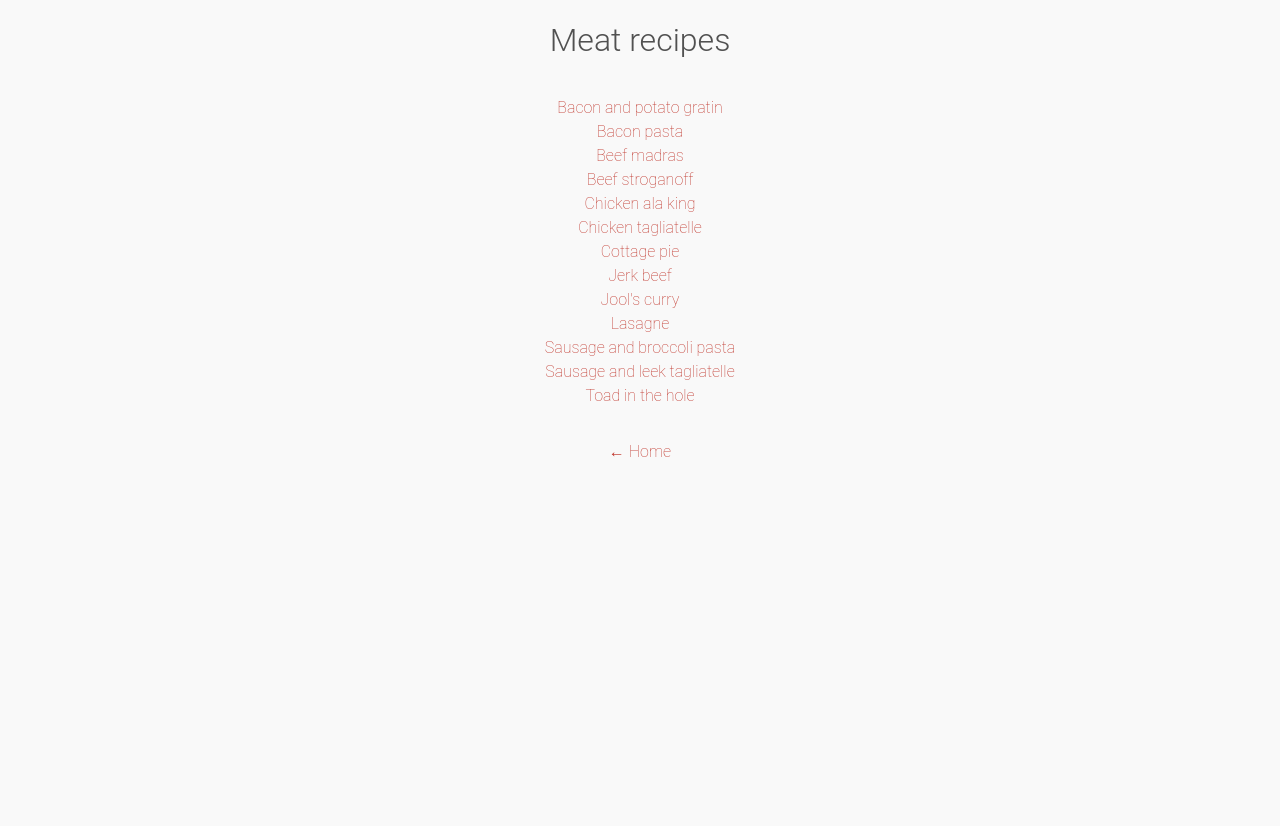
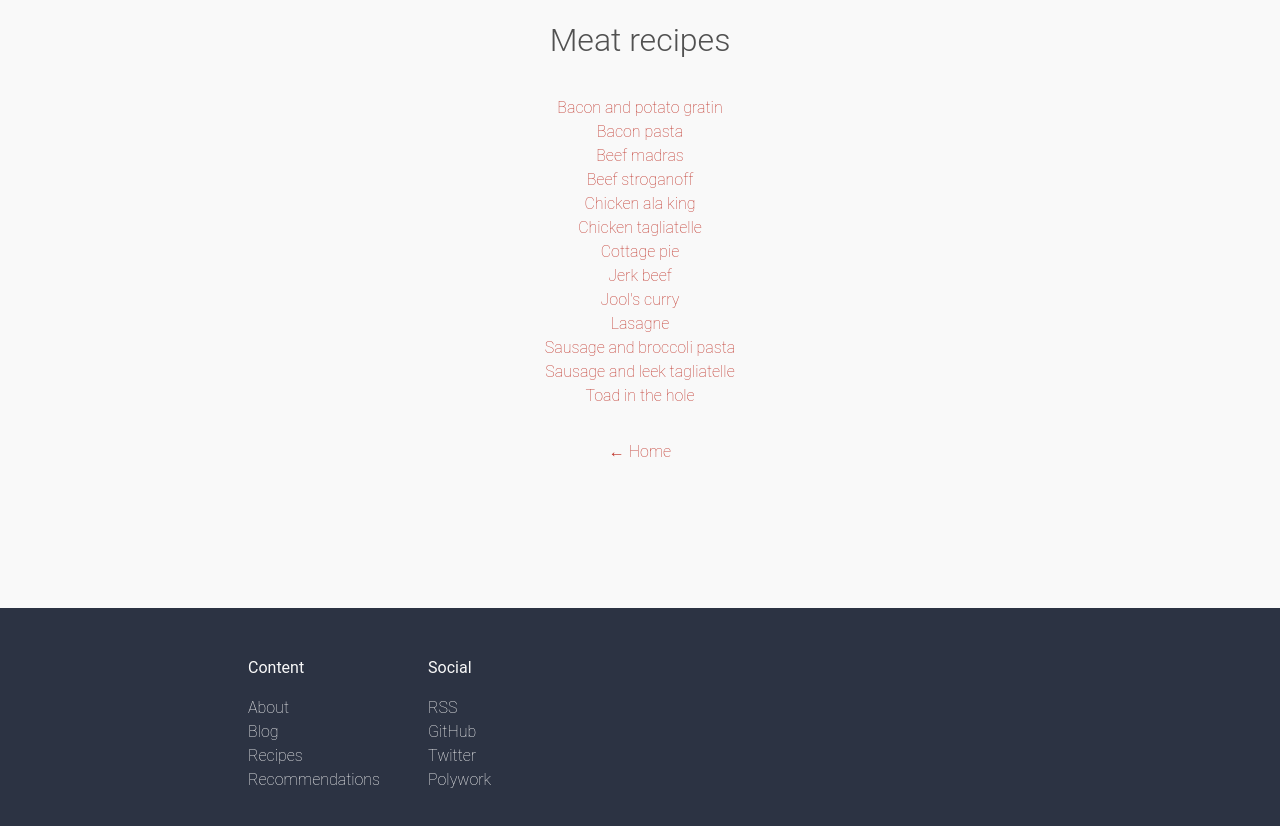
Before and after one commit to benmatselby/recipes, a Next.js app: page /meat in a window 1280 px wide. Shown: the top 826 px of the page. Before the commit the page ends 800 px from the top, so only its background shows below. Built offline with nearby package versions, Linux system fonts and the light colour scheme.

Commit message:
Add in the footer for some consistency with the main site.

```diff
--- /dev/null
+++ b/src/components/footer/Footer.js
@@ -0,0 +1,48 @@
+import styles from "./Footer.module.css";
+
+/**
+ * Responsible for rendering the footer
+ */
+export default function Footer() {
+  return (
+    <footer className={styles.footer}>
+      <div className={styles.content}>
+        <div className={styles.section}>
+          <h3 className={styles.title}>Content</h3>
+          <ul className={styles.links}>
+            <li>
+              <a href="https://benmatselby.dev/about/">About</a>
+            </li>
+            <li>
+              <a href="https://benmatselby.dev/post/">Blog</a>
+            </li>
+            <li>
+              <a href="https://recipes.benmatselby.dev/">Recipes</a>
+            </li>
+            <li>
+              <a href="https://benmatselby.dev/recommendations/">Recommendations</a>
+            </li>
+          </ul>
+        </div>
+
+        <div className={styles.section}>
+          <h3 className={styles.title}>Social</h3>
+          <ul className={styles.links}>
+            <li>
+              <a href="https://benmatselby.dev/index.xml">RSS</a>
+            </li>
+            <li>
+              <a href="https://github.com/benmatselby">GitHub</a>
+            </li>
+            <li>
+              <a href="https://twitter.com/benmatselby">Twitter</a>
+            </li>
+            <li>
+              <a href="https://www.polywork.com/benmatselby">Polywork</a>
+            </li>
+          </ul>
+        </div>
+      </div>
+    </footer>
+  );
+}
--- /dev/null
+++ b/src/components/footer/Footer.module.css
@@ -0,0 +1,51 @@
+.footer {
+  background-color: var(--clr-footer-background);
+  color: var(--clr-footer-text);
+  margin-top: 5rem;
+  flex-grow: 4;
+}
+
+.content {
+  display: flex;
+  flex-wrap: wrap;
+  margin-left: auto;
+  margin-right: auto;
+  max-width: var(--max-width);
+  min-height: 16rem;
+  padding: 2rem 3rem;
+}
+
+@media (max-width: 768px) {
+  .content {
+    flex-direction: column;
+    padding: 2rem 5rem;
+  }
+}
+
+.title {
+  color: var(--clr-footer-text);
+  font-size: 1rem;
+  font-weight: 400;
+}
+
+.section {
+  /* display: flex;
+  flex: 1; */
+  padding-right: 1rem;
+  text-align: left;
+}
+
+.sectionLarge {
+  flex-grow: 4;
+}
+
+.links {
+  list-style: none;
+  margin: 0;
+  padding: 0;
+  padding-right: 2rem;
+}
+
+.links a {
+  color: var(--clr-footer-text);
+}
--- a/src/components/layout/Layout.js
+++ b/src/components/layout/Layout.js
@@ -1,4 +1,5 @@
 import Head from "next/head";
+import Footer from "../footer/footer";
 import styles from "./Layout.module.css";
 
 /**
@@ -8,7 +9,7 @@ import styles from "./Layout.module.css";
  */
 export default function Layout({ children, title }) {
   return (
-    <div>
+    <div className={styles.container}>
       <Head>
         <title>{title} &middot; Ben Selby</title>
         <meta name="description" content="Family recipes" />
@@ -18,6 +19,7 @@ export default function Layout({ children, title }) {
         <h1 className={styles.title}>{title}</h1>
       </div>
       <div className={styles.content}>{children}</div>
+      <Footer />
     </div>
   );
 }
--- a/src/components/layout/Layout.module.css
+++ b/src/components/layout/Layout.module.css
@@ -1,3 +1,10 @@
+.container {
+  display: flex;
+  min-height: 100vh;
+  flex-direction: column;
+  justify-content: space-between;
+}
+
 .header {
   margin-bottom: 2rem;
   text-align: center;
@@ -11,7 +18,7 @@
   margin-left: auto;
   margin-right: auto;
   max-width: 55rem;
-  min-height: 30rem;
+  min-height: 10rem;
   padding: 0 2rem;
   margin-bottom: 4rem;
 }
--- a/styles/globals.css
+++ b/styles/globals.css
@@ -8,6 +8,8 @@ html,
 body {
   margin: 0;
   padding: 0;
+
+  --max-width: 55rem;
 }
 
 html {
```
Also changed, not shown: 1 other file (tests, documents, lock files or other folders).
